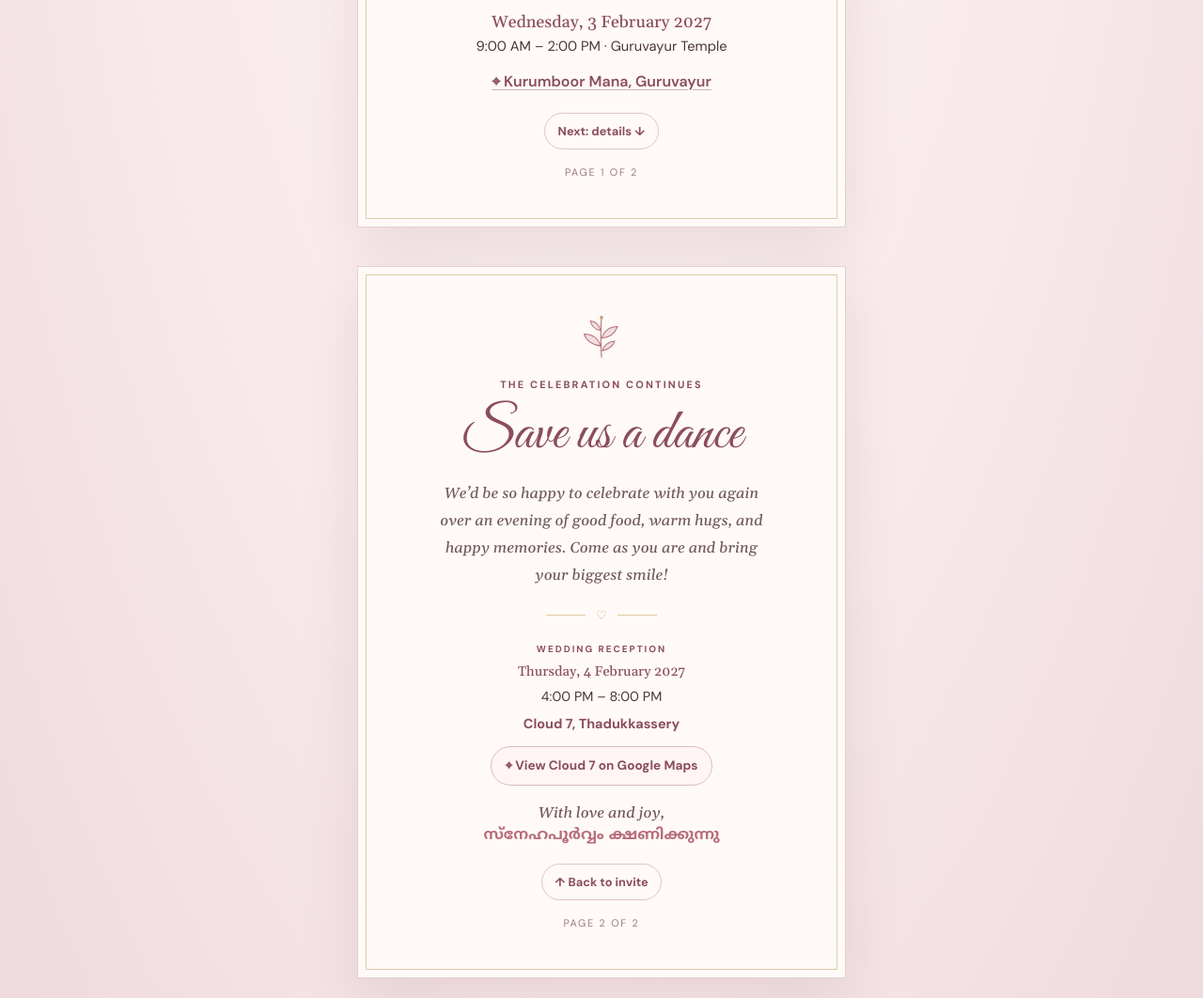
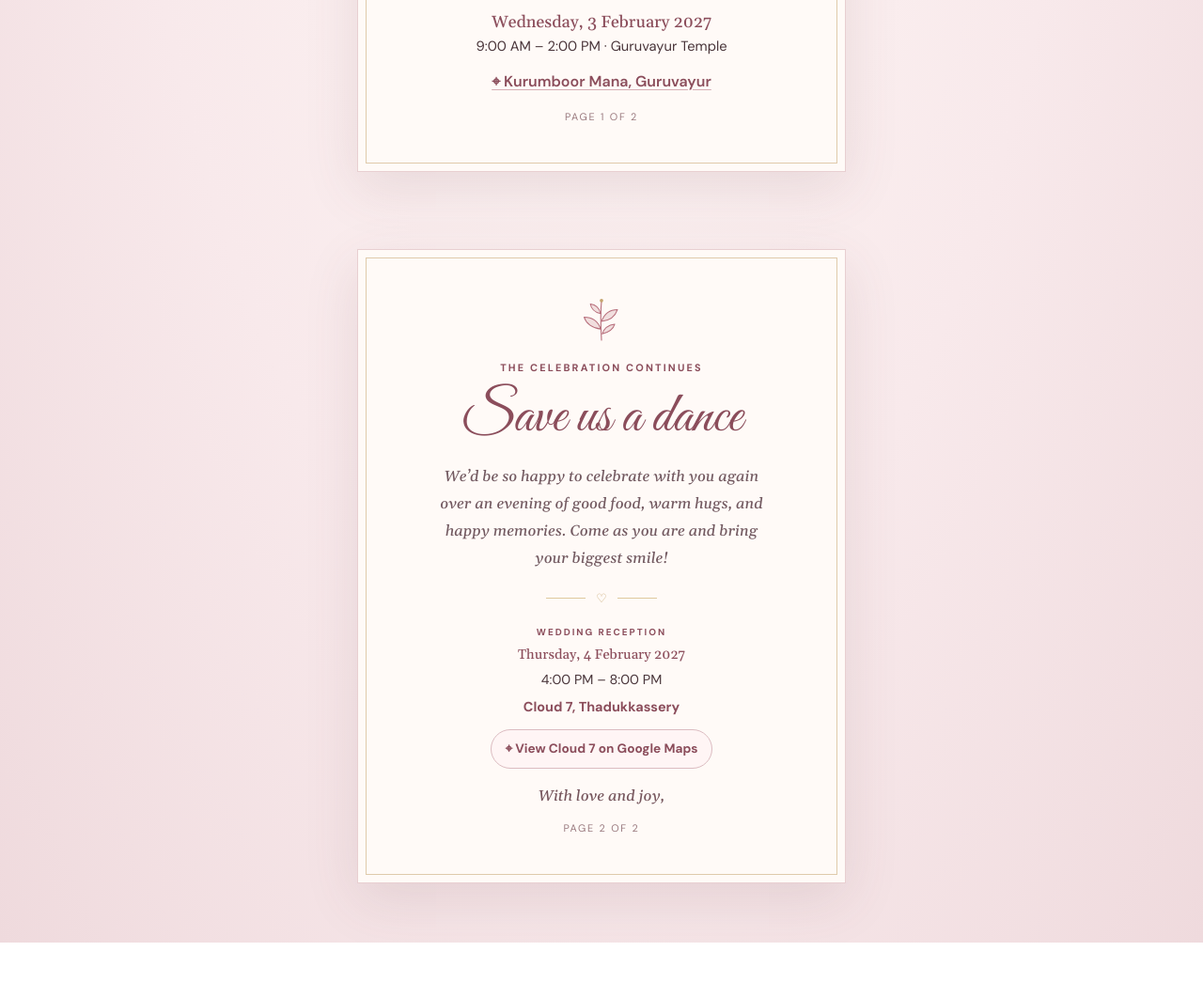
Before and after one commit to robb-stark73/Amarjith-Vishnupriya-Wedding-Invite, a plain HTML site: page index.html in a window 1280 px wide. Shown: the part 600-1662 px from the top of the page at 94% size. After the commit the page ends 1603 px from the top, so only its background shows below. Drawn offline with nearby package versions, Linux system fonts and the light colour scheme.

Commit message:
Remove page navigation and Malayalam signoff

```diff
--- a/index.html
+++ b/index.html
@@ -34,10 +34,6 @@
     .map-link{display:inline-flex;align-items:center;gap:.4rem;margin-top:.7rem;padding:.55rem .9rem;border:1px solid #dcbcc1;border-radius:999px;color:var(--rose);font-size:.85rem;font-weight:700;text-decoration:none;background:#fff5f5;transition:background .2s,transform .2s}
     .map-link:hover{background:#f8e9eb;transform:translateY(-1px)}
     .signoff{margin:1.2rem 0 0;color:#76565d;font:italic 1rem 'Gelasio',serif}
-    .malayalam{margin:.2rem 0 0;color:var(--pink);font:600 1rem 'Noto Sans Malayalam',sans-serif}
-    .page-nav{display:flex;justify-content:center;gap:.7rem;margin-top:1.25rem}
-    .page-nav a{min-width:100px;padding:.5rem .85rem;border:1px solid #e1c4c8;border-radius:999px;color:var(--rose);font-size:.8rem;font-weight:700;text-decoration:none;background:var(--paper)}
-    .page-nav a:hover{background:var(--blush)}
     .page-number{margin:1rem 0 0;color:#9a7a7f;font-size:.68rem;letter-spacing:.16em;text-transform:uppercase}
     @media(max-width:380px){.page{padding:.7rem}.card{padding:1.8rem 1.1rem}.reception{margin-top:1rem}}
     @media(prefers-reduced-motion:reduce){html{scroll-behavior:auto;scroll-snap-type:none}.map-link{transition:none}}
@@ -61,7 +57,6 @@
       <p class="date" style="margin-top:1rem">Wednesday, 3 February 2027</p>
       <p class="time">9:00 AM – 2:00 PM · Guruvayur Temple</p>
       <a class="venue-link" href="https://www.google.com/maps/search/?api=1&amp;query=Kurumboor+Mana%2C+Guruvayur" target="_blank" rel="noopener noreferrer" aria-label="Open Kurumboor Mana, Guruvayur in Google Maps">⌖ Kurumboor Mana, Guruvayur</a>
-      <nav class="page-nav" aria-label="Invitation pages"><a href="#celebration-details">Next: details ↓</a></nav>
       <p class="page-number">Page 1 of 2</p>
     </main>
   </section>
@@ -85,8 +80,6 @@
         <a class="map-link" href="https://www.google.com/maps/search/?api=1&amp;query=Cloud+7%2C+Thadukkassery%2C+Kerala" target="_blank" rel="noopener noreferrer" aria-label="Open Cloud 7, Thadukkassery in Google Maps">⌖ View Cloud 7 on Google Maps</a>
       </div>
       <p class="signoff">With love and joy,</p>
-      <p class="malayalam" lang="ml">സ്നേഹപൂർവ്വം ക്ഷണിക്കുന്നു</p>
-      <nav class="page-nav" aria-label="Invitation pages"><a href="#invitation">↑ Back to invite</a></nav>
       <p class="page-number">Page 2 of 2</p>
     </main>
   </section>
```
